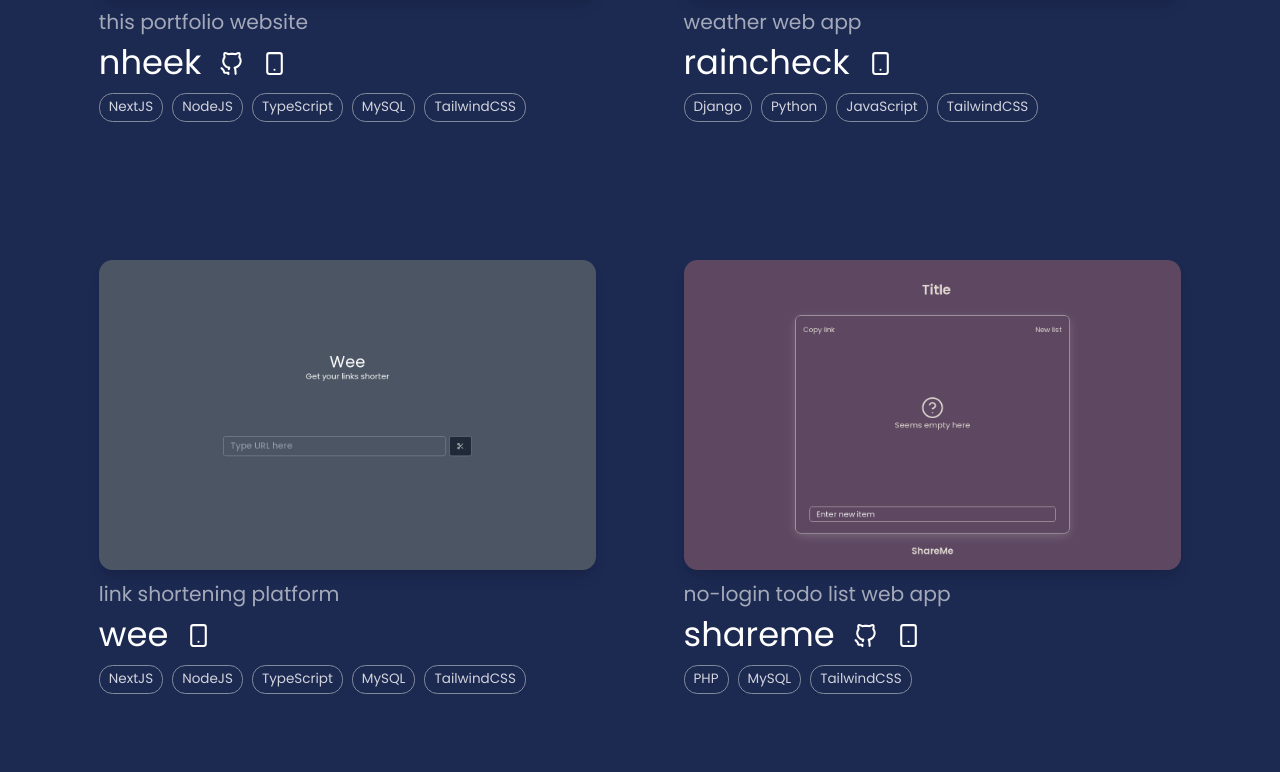
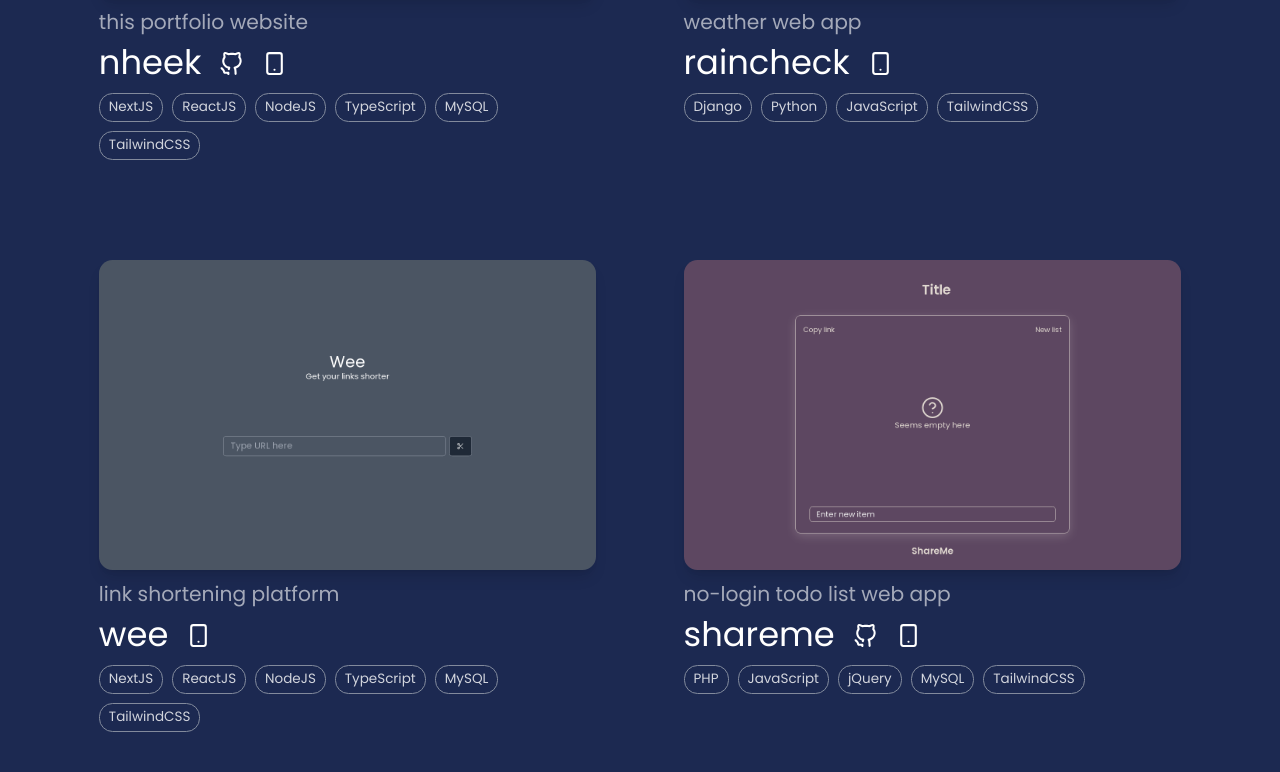
Before and after one commit to nheek/nheek., a Next.js app: page / in a window 1280 px wide. Shown: the part 1348-2120 px from the top of the page. Built offline with nearby package versions, Linux system fonts and the light colour scheme.

Commit message:
added ReactJS to techstack where it should be

```diff
--- a/components/featured-projects-item.tsx
+++ b/components/featured-projects-item.tsx
@@ -7,18 +7,18 @@ export default function FeaturedProjectsItem({ category = "websites" }) {
   const [txtInfo, setTxtInfo] = useState({})
   const projects = {
     websites: [
-      { name: 'nheek', desc: 'this portfolio website', link: 'https://www.nheek.com/', image: '/featured-projects/nheek.png', mobileImage: '/featured-projects/mobile/m-nheek.png', techstack: ['NextJS', 'NodeJS', 'TypeScript', 'MySQL', 'TailwindCSS'], onGithub: "https://github.com/nheek/nheek." },
+      { name: 'nheek', desc: 'this portfolio website', link: 'https://www.nheek.com/', image: '/featured-projects/nheek.png', mobileImage: '/featured-projects/mobile/m-nheek.png', techstack: ['NextJS', 'ReactJS', 'NodeJS', 'TypeScript', 'MySQL', 'TailwindCSS'], onGithub: "https://github.com/nheek/nheek." },
       { name: 'raincheck', desc: 'weather web app', link: 'https://raincheck.nheek.com/', image: '/featured-projects/raincheck.png', mobileImage: '/featured-projects/mobile/m-raincheck.png', techstack: ['Django', 'Python', 'JavaScript', 'TailwindCSS'] },
-      { name: 'wee', desc: 'link shortening platform', link: 'https://wee.nheek.com/', image: '/featured-projects/wee.png', mobileImage: '/featured-projects/mobile/m-wee.png', techstack: ['NextJS', 'NodeJS', 'TypeScript', 'MySQL', 'TailwindCSS'] },
-      { name: 'shareme', desc: 'no-login todo list web app', link: 'https://shareme.nheek.com/', image: '/featured-projects/shareme.png', mobileImage: '/featured-projects/mobile/m-shareme.png', techstack: ['PHP', 'MySQL', 'TailwindCSS'], onGithub: "https://github.com/nheek/shareme" },
-      { name: 'notasrare', desc: 'public poll platform', link: 'https://notasrare.nheek.com/', image: '/featured-projects/notasrare.png', mobileImage: '/featured-projects/mobile/m-notasrare.png', techstack: ['NextJS', 'NodeJS', 'TypeScript', 'MySQL', 'TailwindCSS'] },
-      { name: 'motto', desc: 'virtual friend app', link: 'https://motto.nheek.com/', image: '/featured-projects/motto.png', mobileImage: '/featured-projects/mobile/m-motto.png', techstack: ['NextJS', 'NodeJS', 'TypeScript', 'TailwindCSS'], onGithub: "https://github.com/nheek/motto" },
+      { name: 'wee', desc: 'link shortening platform', link: 'https://wee.nheek.com/', image: '/featured-projects/wee.png', mobileImage: '/featured-projects/mobile/m-wee.png', techstack: ['NextJS', 'ReactJS', 'NodeJS', 'TypeScript', 'MySQL', 'TailwindCSS'] },
+      { name: 'shareme', desc: 'no-login todo list web app', link: 'https://shareme.nheek.com/', image: '/featured-projects/shareme.png', mobileImage: '/featured-projects/mobile/m-shareme.png', techstack: ['PHP', 'JavaScript', 'jQuery', 'MySQL', 'TailwindCSS'], onGithub: "https://github.com/nheek/shareme" },
+      { name: 'notasrare', desc: 'public poll platform', link: 'https://notasrare.nheek.com/', image: '/featured-projects/notasrare.png', mobileImage: '/featured-projects/mobile/m-notasrare.png', techstack: ['NextJS', 'ReactJS', 'NodeJS', 'TypeScript', 'MySQL', 'TailwindCSS'] },
+      { name: 'motto', desc: 'virtual friend app', link: 'https://motto.nheek.com/', image: '/featured-projects/motto.png', mobileImage: '/featured-projects/mobile/m-motto.png', techstack: ['NextJS', 'ReactJS', 'NodeJS', 'TypeScript', 'TailwindCSS'], onGithub: "https://github.com/nheek/motto" },
       { name: 'lookatme', desc: 'real-time statistics entertainment platform', link: 'https://lookatme.nheek.com/', image: '/featured-projects/lookatme.png', mobileImage: '/featured-projects/mobile/m-lookatme.png', techstack: ['ExpressJS', 'MySQL', 'TailwindCSS', 'Socket.IO'] },
       { name: 'bould', desc: 'cover photo focused blog platform', link: 'https://bould.nheek.com/', image: '/featured-projects/bould.png', mobileImage: '/featured-projects/mobile/m-bould.png', techstack: ['AstroJS', 'NodeJS', 'TypeScript', 'TailwindCSS'], onGithub: "https://github.com/nheek/bould" },
-      { name: 'kledeli', desc: 'children clothing subscription platform', link: 'https://kledeli.nheek.com/', image: '/featured-projects/kledeli.png', mobileImage: '/featured-projects/mobile/m-kledeli.png', techstack: ['PHP', 'MySQL', 'TailwindCSS'] },
-      { name: 'swiftgoss', desc: 'anonymous social media platform', link: 'https://swiftgoss.nheek.com/', image: '/featured-projects/swiftgoss.png', mobileImage: '/featured-projects/mobile/m-swiftgoss.png', techstack: ['PHP', 'MySQL'] },
-      { name: 'studently', desc: 'schools forum platform', link: 'https://studently.nheek.com/', image: '/featured-projects/studently.png', mobileImage: '/featured-projects/mobile/m-studently.png', techstack: ['PHP', 'MySQL'] },
-      { name: 'poetree', desc: 'google-inspired poetry library', link: 'https://poetree.nheek.com/', image: '/featured-projects/poetree.png', techstack: ['PHP', 'MySQL'] },
+      { name: 'kledeli', desc: 'children clothing subscription platform', link: 'https://kledeli.nheek.com/', image: '/featured-projects/kledeli.png', mobileImage: '/featured-projects/mobile/m-kledeli.png', techstack: ['PHP', 'JavaScript', 'jQuery', 'MySQL', 'TailwindCSS'] },
+      { name: 'swiftgoss', desc: 'anonymous social media platform', link: 'https://swiftgoss.nheek.com/', image: '/featured-projects/swiftgoss.png', mobileImage: '/featured-projects/mobile/m-swiftgoss.png', techstack: ['PHP', 'JavaScript', 'jQuery', 'MySQL'] },
+      { name: 'studently', desc: 'schools forum platform', link: 'https://studently.nheek.com/', image: '/featured-projects/studently.png', mobileImage: '/featured-projects/mobile/m-studently.png', techstack: ['PHP', 'JavaScript', 'jQuery', 'MySQL'] },
+      { name: 'poetree', desc: 'google-inspired poetry library', link: 'https://poetree.nheek.com/', image: '/featured-projects/poetree.png', techstack: ['PHP', 'JavaScript', 'jQuery', 'MySQL'] },
     ],
     apps: [
       { name: 'simple calculator', desc: 'simple calculator application', link: 'https://python.nheek.com/codes/simple_calculator?from_nheek=true', image: '/featured-projects/python/simple_calculator.png', techstack: ['Python', 'PyQt6'] },
@@ -26,32 +26,32 @@ export default function FeaturedProjectsItem({ category = "websites" }) {
       { name: 'password generator', desc: 'secure password generator application', link: '#', image: '/featured-projects/python/password_generator.png', techstack: ['Python', 'PyQt6'] },
     ],
     contributions: [
-      { name: '<pin/>', desc: 'landing page for <pin/>', link: 'https://pin.rootlinjeforening.no/', image: '/featured-projects/pin.png', mobileImage: '/featured-projects/mobile/m-pin.png', techstack: ['NextJS', 'TypeScript', 'TailwindCSS'], onGithub: "https://github.com/Project-insert-name/PIN", collaborators: [{name: "Lukas Rysjedal", link: "https://github.com/LukasRysjedal"}] },
+      { name: '<pin/>', desc: 'landing page for <pin/>', link: 'https://pin.rootlinjeforening.no/', image: '/featured-projects/pin.png', mobileImage: '/featured-projects/mobile/m-pin.png', techstack: ['NextJS', 'ReactJS', 'TypeScript', 'TailwindCSS'], onGithub: "https://github.com/Project-insert-name/PIN", collaborators: [{name: "Lukas Rysjedal", link: "https://github.com/LukasRysjedal"}] },
       { name: 'fribyte', desc: 'landing page for fribyte', link: 'https://fribyte.no/', image: '/featured-projects/fribyte.png', mobileImage: '/featured-projects/mobile/m-fribyte.png', techstack: ['Zola', 'SCSS'], onGithub: "https://github.com/fribyte-code/fribyte.no" },
     ],
     static: [
-      { name: 'lady', desc: 'food service online platform', link: 'https://lady.nheek.com/', image: '/featured-projects/static/lady.png', techstack: ['NextJS', 'TypeScript', 'TailwindCSS'] },
-      { name: 'techie', desc: 'tech product landing page', link: 'https://techie.nheek.com/', image: '/featured-projects/static/techie.png', techstack: ['NextJS', 'TypeScript', 'TailwindCSS'], onGithub: "https://github.com/nheek/techie" },
+      { name: 'lady', desc: 'food service online platform', link: 'https://lady.nheek.com/', image: '/featured-projects/static/lady.png', techstack: ['NextJS', 'ReactJS', 'TypeScript', 'TailwindCSS'] },
+      { name: 'techie', desc: 'tech product landing page', link: 'https://techie.nheek.com/', image: '/featured-projects/static/techie.png', techstack: ['NextJS', 'ReactJS', 'TypeScript', 'TailwindCSS'], onGithub: "https://github.com/nheek/techie" },
     ],
     template: [
       { name: 'hexrovk', desc: 'social media platform', link: 'https://hexrovk.nheek.com/', image: '/featured-projects/template/hexrovk.png', techstack: ['PHP', 'JQuery'] },
-      { name: 'yloizah', desc: 'executive virtual assistant portfolio', link: 'https://yloizah.nheek.com/', image: '/featured-projects/yloizah.png', techstack: ['NextJS', 'Bootstrap'] },
+      { name: 'yloizah', desc: 'executive virtual assistant portfolio', link: 'https://yloizah.nheek.com/', image: '/featured-projects/yloizah.png', techstack: ['NextJS', 'ReactJS', 'Bootstrap'] },
     ],
   };
   const projects_no = {
     websites: [
-      { name: 'nheek', desc: 'denne portefølje nettsiden', link: 'https://www.nheek.no/', image: '/featured-projects/nheek-no.png', mobileImage: '/featured-projects/mobile/m-nheek.png', techstack: ['NextJS', 'NodeJS', 'TypeScript', 'MySQL', 'TailwindCSS'], onGithub: "https://github.com/nheek/nheek." },
+      { name: 'nheek', desc: 'denne portefølje nettsiden', link: 'https://www.nheek.no/', image: '/featured-projects/nheek-no.png', mobileImage: '/featured-projects/mobile/m-nheek.png', techstack: ['NextJS', 'ReactJS', 'NodeJS', 'TypeScript', 'MySQL', 'TailwindCSS'], onGithub: "https://github.com/nheek/nheek." },
       { name: 'raincheck', desc: 'vær web app', link: 'https://raincheck.nheek.com/', image: '/featured-projects/raincheck.png', mobileImage: '/featured-projects/mobile/m-raincheck.png', techstack: ['Django', 'Python', 'JavaScript', 'TailwindCSS'] },
-      { name: 'wee', desc: 'lenkeforkortingsplattform', link: 'https://wee.nheek.com/', image: '/featured-projects/wee.png', mobileImage: '/featured-projects/mobile/m-wee.png', techstack: ['NextJS', 'NodeJS', 'TypeScript', 'MySQL', 'TailwindCSS'] },
-      { name: 'shareme', desc: 'no-login todo list web app', link: 'https://shareme.nheek.com/', image: '/featured-projects/shareme.png', mobileImage: '/featured-projects/mobile/m-shareme.png', techstack: ['PHP', 'MySQL', 'TailwindCSS'],  onGithub: "https://github.com/nheek/shareme" },
-      { name: 'notasrare', desc: 'offentlig avstemningsplattform', link: 'https://notasrare.nheek.com/', image: '/featured-projects/notasrare.png', mobileImage: '/featured-projects/mobile/m-notasrare.png', techstack: ['NextJS', 'NodeJS', 'TypeScript', 'MySQL', 'TailwindCSS'] },
-      { name: 'motto', desc: 'virtuell venn app', link: 'https://motto.nheek.com/', image: '/featured-projects/motto.png', mobileImage: '/featured-projects/mobile/m-motto.png', techstack: ['NextJS', 'NodeJS', 'TypeScript', 'Tailwind'], onGithub: "https://github.com/nheek/motto" },
+      { name: 'wee', desc: 'lenkeforkortingsplattform', link: 'https://wee.nheek.com/', image: '/featured-projects/wee.png', mobileImage: '/featured-projects/mobile/m-wee.png', techstack: ['NextJS', 'ReactJS', 'NodeJS', 'TypeScript', 'MySQL', 'TailwindCSS'] },
+      { name: 'shareme', desc: 'no-login todo list web app', link: 'https://shareme.nheek.com/', image: '/featured-projects/shareme.png', mobileImage: '/featured-projects/mobile/m-shareme.png', techstack: ['PHP', 'JavaScript', 'jQuery', 'MySQL', 'TailwindCSS'],  onGithub: "https://github.com/nheek/shareme" },
+      { name: 'notasrare', desc: 'offentlig avstemningsplattform', link: 'https://notasrare.nheek.com/', image: '/featured-projects/notasrare.png', mobileImage: '/featured-projects/mobile/m-notasrare.png', techstack: ['NextJS', 'ReactJS', 'NodeJS', 'TypeScript', 'MySQL', 'TailwindCSS'] },
+      { name: 'motto', desc: 'virtuell venn app', link: 'https://motto.nheek.com/', image: '/featured-projects/motto.png', mobileImage: '/featured-projects/mobile/m-motto.png', techstack: ['NextJS', 'ReactJS', 'NodeJS', 'TypeScript', 'Tailwind'], onGithub: "https://github.com/nheek/motto" },
       { name: 'lookatme', desc: 'real-time statistikk underholdningsplattform', link: 'https://lookatme.nheek.com/', image: '/featured-projects/lookatme.png', mobileImage: '/featured-projects/mobile/m-lookatme.png', techstack: ['ExpressJS', 'MySQL', 'TailwindCSS', 'Socket.IO'] },
       { name: 'bould', desc: 'forsidebildefokusert bloggplattform', link: 'https://bould.nheek.com/', image: '/featured-projects/bould.png', mobileImage: '/featured-projects/mobile/m-bould.png', techstack: ['AstroJS', 'NodeJS', 'TypeScript', 'TailwindCSS'], onGithub: "https://github.com/nheek/bould" },
-      { name: 'kledeli', desc: 'abonnementsplattform for barneklær', link: 'https://kledeli.nheek.com/', image: '/featured-projects/kledeli.png', mobileImage: '/featured-projects/mobile/m-kledeli.png', techstack: ['PHP', 'MySQL', 'TailwindCSS'] },
-      { name: 'swiftgoss', desc: 'anonym sosiale medie', link: 'https://swiftgoss.nheek.com/', image: '/featured-projects/swiftgoss.png', mobileImage: '/featured-projects/mobile/m-swiftgoss.png', techstack: ['PHP', 'MySQL'] },
-      { name: 'studently', desc: 'skolens forumplattform', link: 'https://studently.nheek.com/', image: '/featured-projects/studently.png', mobileImage: '/featured-projects/mobile/m-studently.png', techstack: ['PHP', 'MySQL'] },
-      { name: 'poetree', desc: 'google-inspirert poesibibliotek', link: 'https://poetree.nheek.com/', image: '/featured-projects/poetree.png', techstack: ['PHP', 'MySQL'] },
+      { name: 'kledeli', desc: 'abonnementsplattform for barneklær', link: 'https://kledeli.nheek.com/', image: '/featured-projects/kledeli.png', mobileImage: '/featured-projects/mobile/m-kledeli.png', techstack: ['PHP', 'JavaScript', 'jQuery', 'MySQL', 'TailwindCSS'] },
+      { name: 'swiftgoss', desc: 'anonym sosiale medie', link: 'https://swiftgoss.nheek.com/', image: '/featured-projects/swiftgoss.png', mobileImage: '/featured-projects/mobile/m-swiftgoss.png', techstack: ['PHP', 'JavaScript', 'jQuery', 'MySQL'] },
+      { name: 'studently', desc: 'skolens forumplattform', link: 'https://studently.nheek.com/', image: '/featured-projects/studently.png', mobileImage: '/featured-projects/mobile/m-studently.png', techstack: ['PHP', 'JavaScript', 'jQuery', 'MySQL'] },
+      { name: 'poetree', desc: 'google-inspirert poesibibliotek', link: 'https://poetree.nheek.com/', image: '/featured-projects/poetree.png', techstack: ['PHP', 'JavaScript', 'jQuery', 'MySQL'] },
     ],
     apps: [
       { name: 'enkel kalkulator', desc: 'enkel kalkulator applikasjon', link: 'https://python.nheek.com/codes/simple_calculator?from_nheek=true', image: '/featured-projects/python/simple_calculator.png', techstack: ['Python', 'PyQt6'] },
@@ -59,16 +59,16 @@ export default function FeaturedProjectsItem({ category = "websites" }) {
       { name: 'passordgenerering', desc: 'sikker passordgenerering applikasjon', link: '#', image: '/featured-projects/python/password_generator.png', techstack: ['Python', 'PyQt6'] },
     ],
     contributions: [
-      { name: '<pin/>', desc: 'landingsside for <pin/>', link: 'https://pin.rootlinjeforening.no/', image: '/featured-projects/pin.png', mobileImage: '/featured-projects/mobile/m-pin.png', techstack: ['NextJS', 'TypeScript', 'TailwindCSS'], onGithub: "https://github.com/Project-insert-name/PIN", collaborators: [{name: "Lukas Rysjedal", link: "https://github.com/LukasRysjedal"}] },
+      { name: '<pin/>', desc: 'landingsside for <pin/>', link: 'https://pin.rootlinjeforening.no/', image: '/featured-projects/pin.png', mobileImage: '/featured-projects/mobile/m-pin.png', techstack: ['NextJS', 'ReactJS', 'TypeScript', 'TailwindCSS'], onGithub: "https://github.com/Project-insert-name/PIN", collaborators: [{name: "Lukas Rysjedal", link: "https://github.com/LukasRysjedal"}] },
       { name: 'fribyte', desc: 'landingsside for fribyte', link: 'https://fribyte.no/', image: '/featured-projects/fribyte.png', mobileImage: '/featured-projects/mobile/m-fribyte.png', techstack: ['Zola', 'SCSS'], onGithub: "https://github.com/fribyte-code/fribyte.no" },
     ],
     static: [
-      { name: 'lady', desc: 'nettbasert matserveringstjeneste', link: 'https://lady.nheek.com/', image: '/featured-projects/static/lady.png', techstack: ['NextJS', 'TypeScript', 'TailwindCSS'] },
-      { name: 'techie', desc: 'landingsside for tech-produkter', link: 'https://techie.nheek.com/', image: '/featured-projects/static/techie.png', techstack: ['NextJS', 'TypeScript', 'TailwindCSS'], onGithub: "https://github.com/nheek/techie" },
+      { name: 'lady', desc: 'nettbasert matserveringstjeneste', link: 'https://lady.nheek.com/', image: '/featured-projects/static/lady.png', techstack: ['NextJS', 'ReactJS', 'TypeScript', 'TailwindCSS'] },
+      { name: 'techie', desc: 'landingsside for tech-produkter', link: 'https://techie.nheek.com/', image: '/featured-projects/static/techie.png', techstack: ['NextJS', 'ReactJS', 'TypeScript', 'TailwindCSS'], onGithub: "https://github.com/nheek/techie" },
     ],
     template: [
       { name: 'hexrovk', desc: 'sosial medieplattform', link: 'https://hexrovk.nheek.com/', image: '/featured-projects/template/hexrovk.png', techstack: ['PHP', 'JQuery'] },
-      { name: 'yloizah', desc: 'portefølje for virtuell lederassistent', link: 'https://yloizah.nheek.com/', image: '/featured-projects/yloizah.png', techstack: ['NextJS', 'Bootstrap'] },
+      { name: 'yloizah', desc: 'portefølje for virtuell lederassistent', link: 'https://yloizah.nheek.com/', image: '/featured-projects/yloizah.png', techstack: ['NextJS', 'ReactJS', 'Bootstrap'] },
     ],
   };
   const wwwNheekNo = {
```
